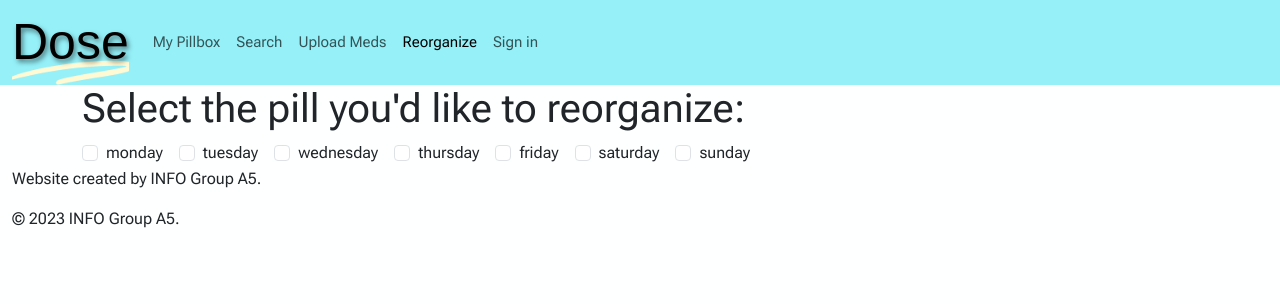
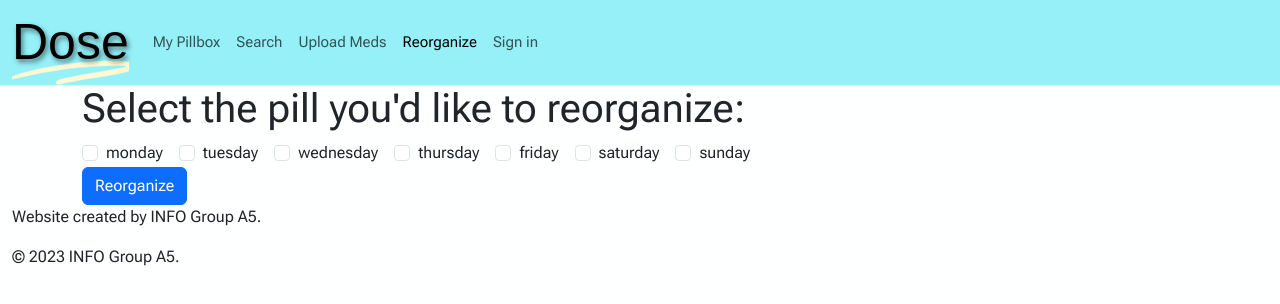
Before and after one commit to info340-su23/project-GConscious, a React (Create React App) app: page /reorganize in a window 1280 px wide. Shown: the top 304 px of the page. Built offline with nearby package versions, Linux system fonts and the light colour scheme; a web font is replaced by a local one.

Commit message:
added reorganize button

```diff
--- a/src/components/Reorganize.js
+++ b/src/components/Reorganize.js
@@ -46,6 +46,7 @@ export function Reorganize(props) {
         <PrescriptionList userPrescription={userPrescription} handleCheckboxChange={handleCheckboxChange} isChecked={isChecked}/>
         <form onSubmit={handleSubmit}>
             <Checkboxes isChecked={isChecked} handleCheckboxChange={handleCheckboxChange} />
+            <button className="btn btn-primary">Reorganize</button>
         </form>
         </div>
     )
```
